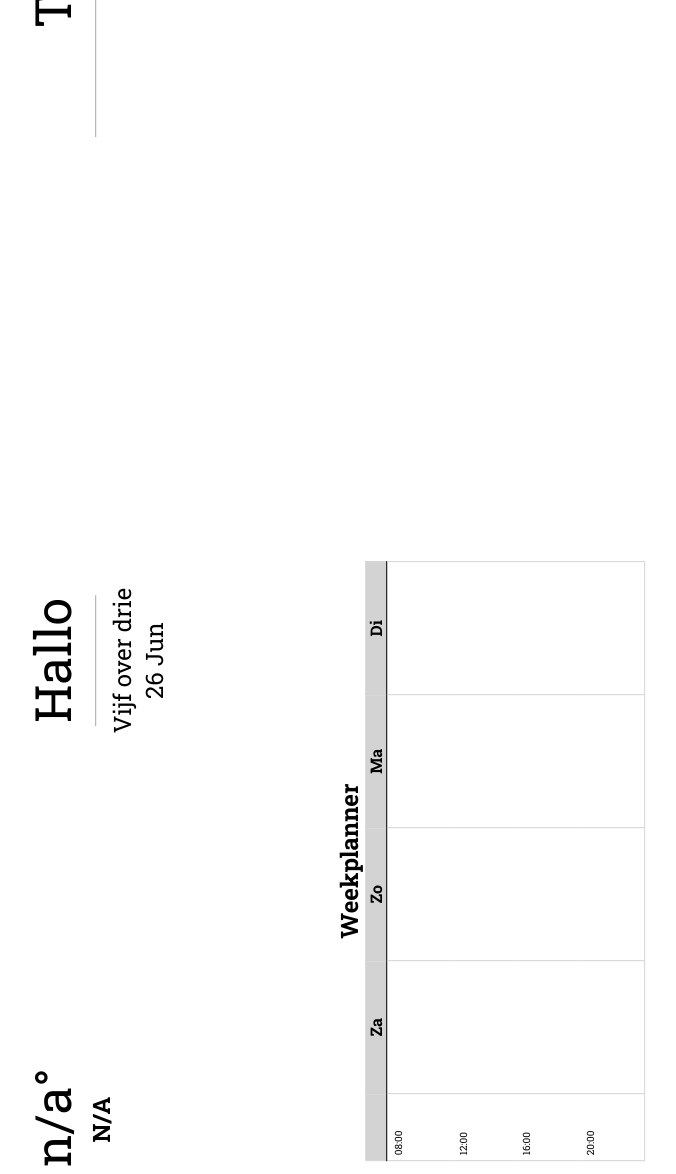
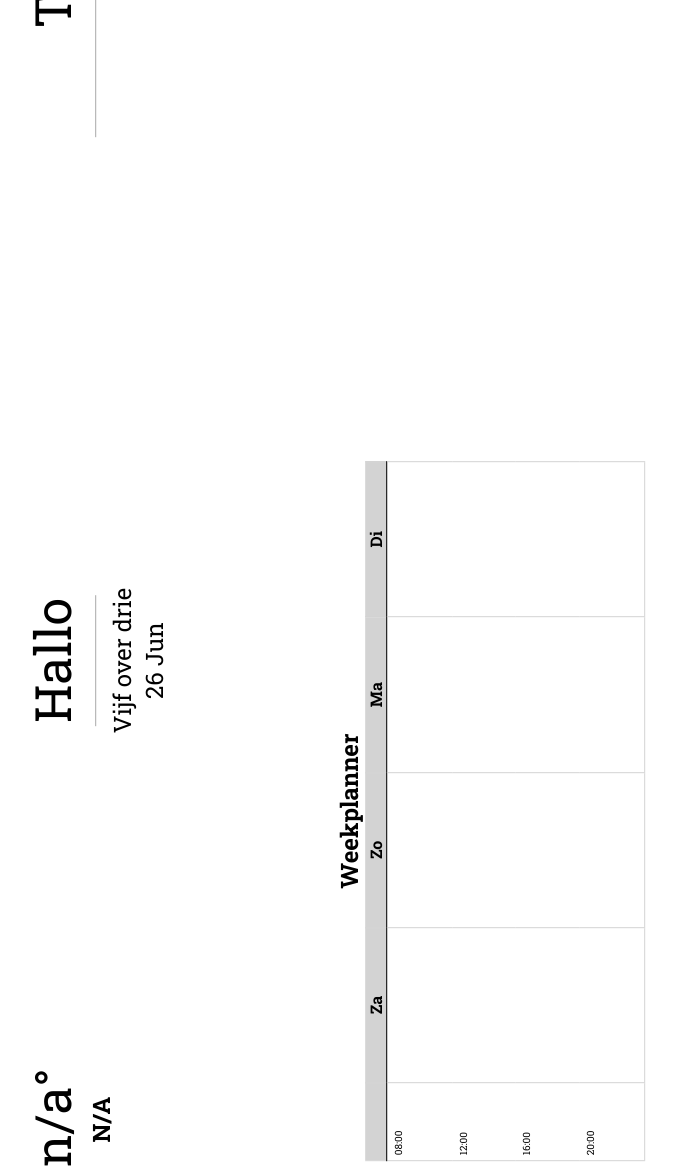
Before and after one commit to pfrolke/personal-dash, a website: page public/index.html in a window 1280 px wide. Shown: the whole page, without its empty margins (374-1050 px from the left). Drawn offline with Linux system fonts and the light colour scheme; no server answers.

Commit message:
increase weekplanner width

```diff
--- a/public/stylesheets/style.css
+++ b/public/stylesheets/style.css
@@ -175,7 +175,7 @@ td {
   padding: 5px;
   vertical-align: top;
   min-width: 60px;
-  max-width: 120px;
+  max-width: 150px;
   font-size: 16px;
   font-weight: 600;
   overflow: hidden;
@@ -185,7 +185,7 @@ table {
   border-bottom: lightgrey 1px solid;
   border-collapse: collapse;
   height: 280px;
-  width: 600px;
+  width: 700px;
   background-color: white;
 }
 
```
